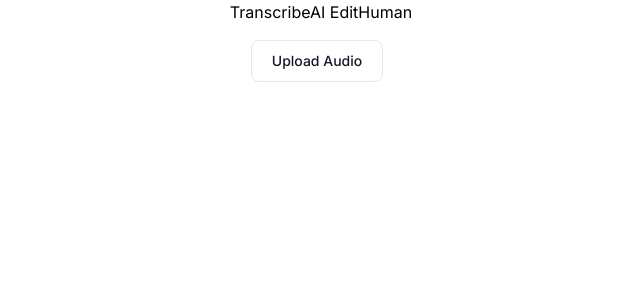
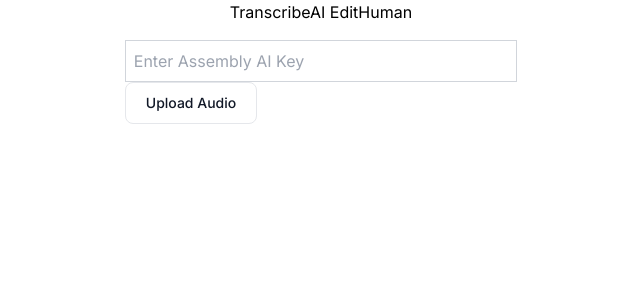
Before and after one commit to abhi2596/transcription_edit, a Next.js app: page / in a window 1280 px wide. Shown: the top 300 px of the page, without its empty margins (319-959 px from the left). Built offline with nearby package versions, Linux system fonts and the light colour scheme.

Commit message:
"added a textbox for apikey"

```diff
--- a/app/page.js
+++ b/app/page.js
@@ -19,7 +19,7 @@
         const arrayBuffer = reader.result;
         const baseUrl = 'https://api.assemblyai.com/v2';
         const headers = {
-          authorization: process.env.NEXT_PUBLIC_assembly_api_key
+          authorization: document.getElementById("key").value
         };
 
         // Upload audio file
@@ -59,6 +59,13 @@
       </div>
       <div className="mb-4">
         <input type="file" id="fileUpload" name="fileUpload" accept="audio/*" className="hidden" onChange={handleFileChange} />
+        <input
+          type="password"
+          id="key"
+          name="api_key"
+          placeholder="Enter Assembly AI Key"
+          className="border border-gray-300 p-2 w-full"
+        />
         <button
           className="py-2.5 px-5 me-2 mb-2 text-sm font-medium text-gray-900 focus:outline-none bg-white rounded-lg border border-gray-200 hover:bg-gray-100 hover:text-blue-700 focus:z-10 focus:ring-4 focus:ring-gray-100 dark:focus:ring-gray-700 dark:bg-gray-800 dark:text-gray-400 dark:border-gray-600 dark:hover:text-white dark:hover:bg-gray-700"
           type="button"
```
